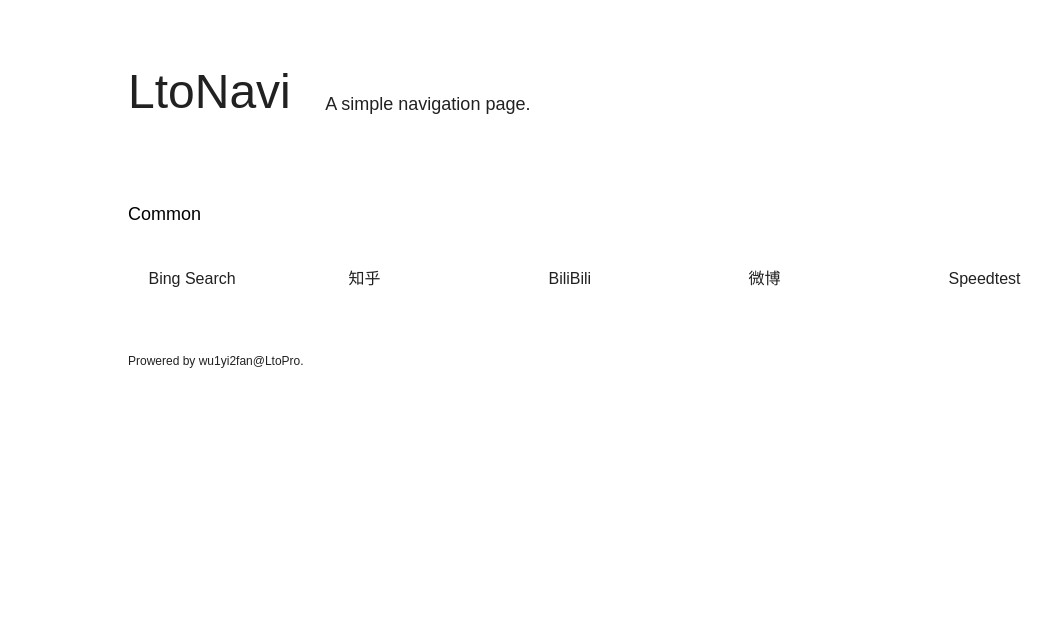
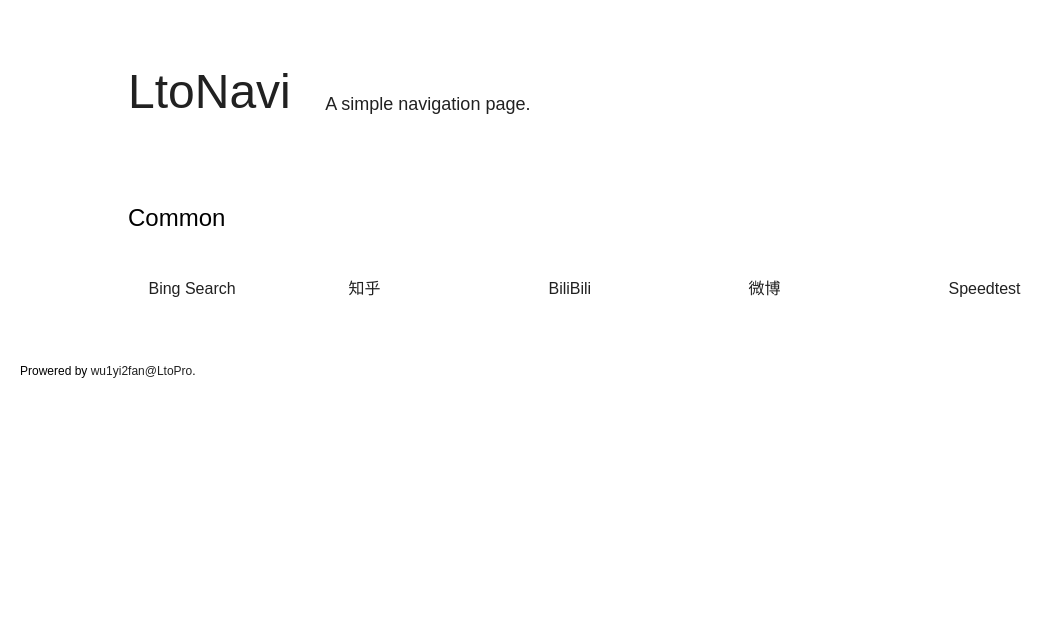
Before and after one commit to wu1yi2fan/LtoNavi, a PHP site: page / in a window 1280 px wide; the page is wider, and only the part inside the window is pictured. Shown: the top 634 px of that part, without its empty margins (0-1063 px from the left). Run offline with PHP 8.4, Linux system fonts and the light colour scheme.

Commit message:
Change some style
Change some style

```diff
--- a/style.css
+++ b/style.css
@@ -27,7 +27,6 @@ color:#212121;
 margin-top:5%;
 margin-left:10%;
 height:50px;
-font-weight:lighter;
 }
 
 .nav-header thetitle{
@@ -53,15 +52,14 @@ margin-left:10%;
 
 .atitle{
 width: 100%;
-height: 50px;
+height: 60px;
 padding-top:40px;
 clear:both;
 }
 
 .atitle atitle{
 font-family:"Microsoft Yahei", sans-serif;
-font-size:1.125em;
-font-weight:lighter;
+font-size:1.5em;
 }
 
 .nav-single{
@@ -79,15 +77,15 @@ height:16px;
 }
 
 .copyright{
-color:#212121;
 width: 100%;
 height: 30px;
 clear:both;
-margin-left:10%;
+margin-left:20px;
 padding-top:50px;
 }
 
 .copyright copyright{
+
 font-family:"Microsoft Yahei", sans-serif;
 font-size:0.75em;
 }
```
Also changed, not shown: index_single.html (+4 -6 lines), README.md.
